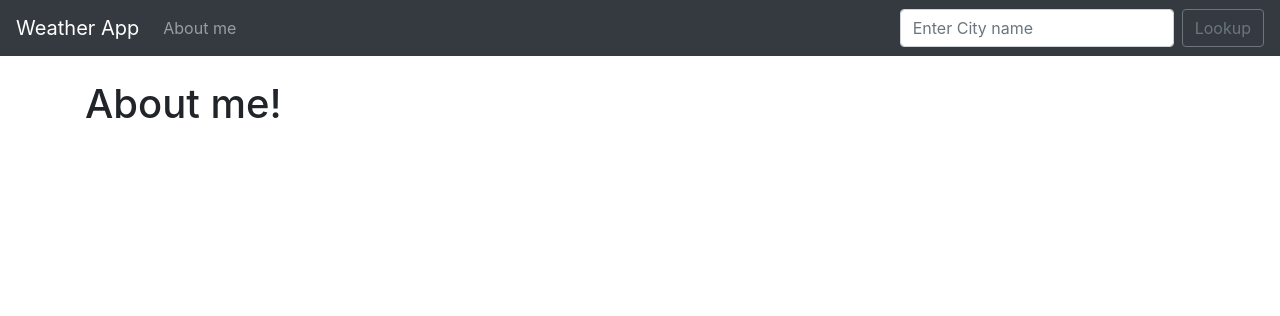
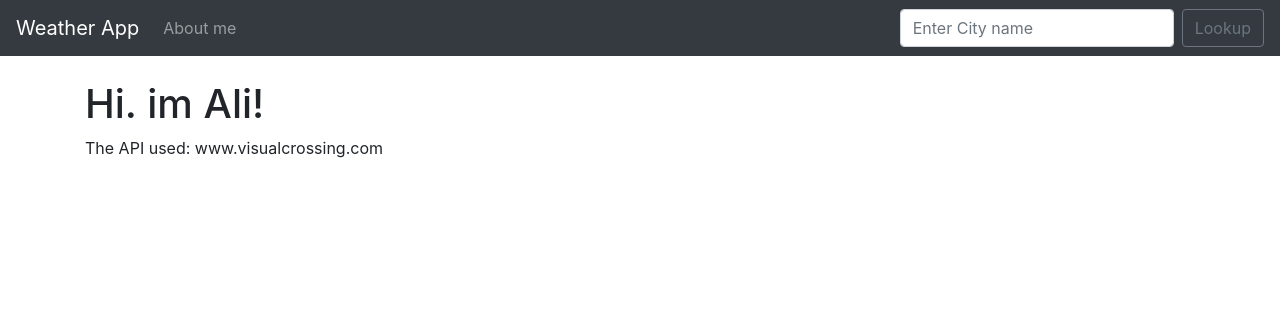
Before and after one commit to AliKhallaghi/djangoWeather, a Django app: page /about.html in a window 1280 px wide. Shown: the top 316 px of the page. Run offline with Django 3.2, Linux system fonts and the light colour scheme.

Commit message:
about me

```diff
--- a/WeatherLookup/templates/about.html
+++ b/WeatherLookup/templates/about.html
@@ -1,5 +1,6 @@
 {% extends 'base.html' %}
 
 {% block content %}
-<h1>About me!</h1>
+<h1>Hi. im Ali!</h1>
+<p>The API used: www.visualcrossing.com</p>
 {% endblock %}
```
